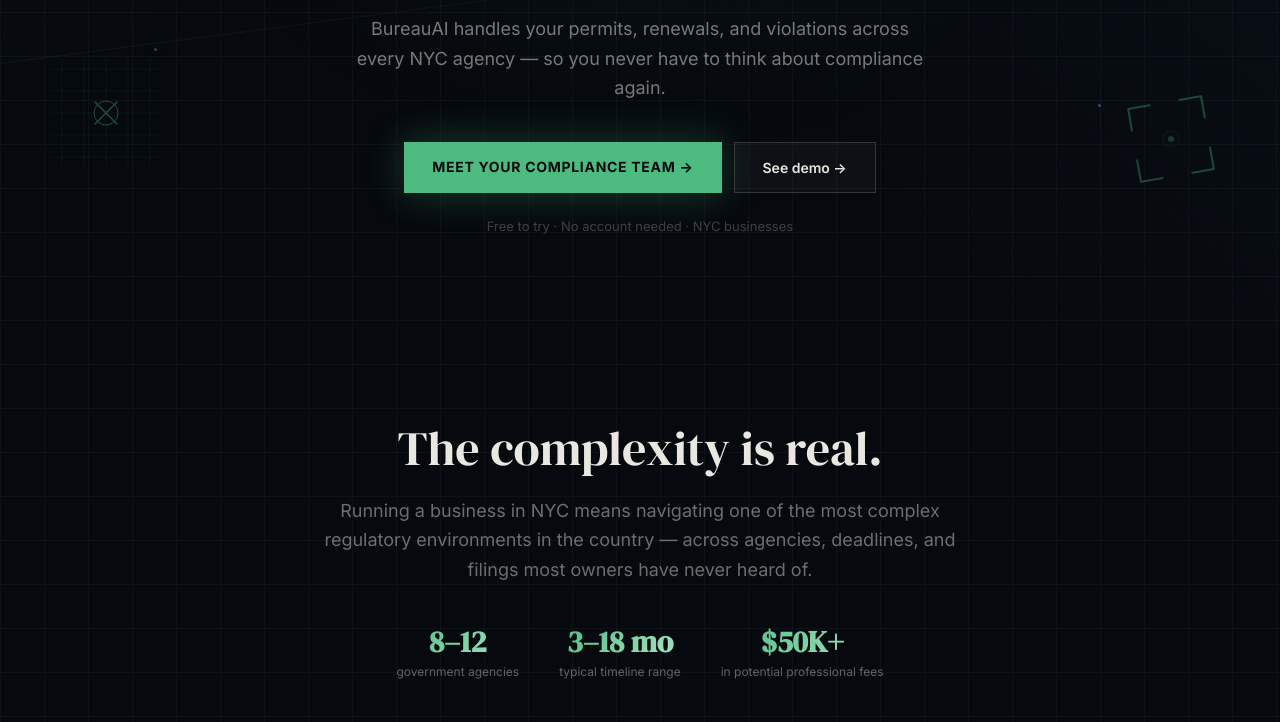
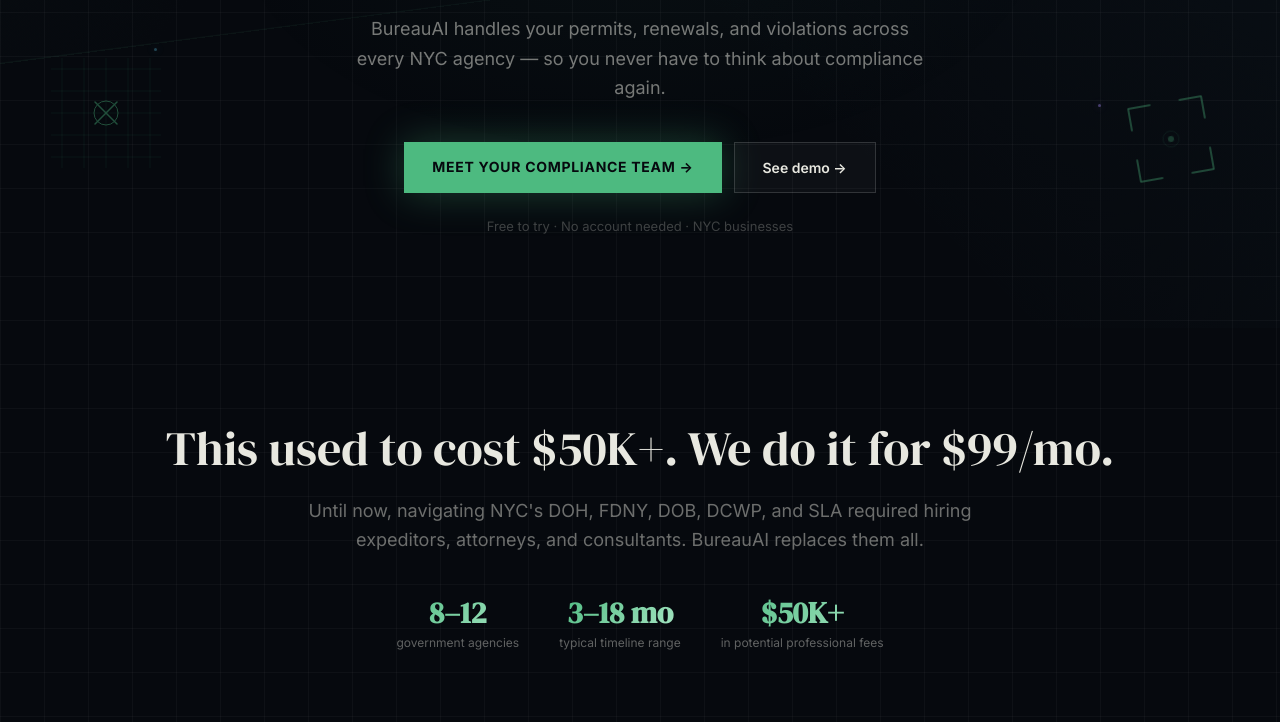
Before and after one commit to Ruelkey123/BureauAI, a Next.js app: page / in a window 1280 px wide. Shown: the part 472-1194 px from the top of the page. Built offline with nearby package versions, Linux system fonts and the light colour scheme.

Commit message:
copy: problem section — position vs. human consultants

```diff
--- a/app/_components/ProblemSection.tsx
+++ b/app/_components/ProblemSection.tsx
@@ -56,10 +56,10 @@ export default function ProblemSection() {
           {/* Text — centered above */}
           <div className="lg:col-span-2 text-center mb-4">
             <h2 className="font-serif text-4xl md:text-5xl mb-6" style={{ color: '#e8e8e0' }}>
-              The complexity is real.
+              This used to cost $50K+. We do it for $99/mo.
             </h2>
             <p className="text-lg max-w-2xl mx-auto mb-10 leading-relaxed" style={{ color: 'rgba(232,232,224,0.45)' }}>
-              Running a business in NYC means navigating one of the most complex regulatory environments in the country — across agencies, deadlines, and filings most owners have never heard of.
+              Until now, navigating NYC's DOH, FDNY, DOB, DCWP, and SLA required hiring expeditors, attorneys, and consultants. BureauAI replaces them all.
             </p>
             <div className="flex justify-center gap-10 flex-wrap">
               {stats.map(({ stat, label }) => (
```
